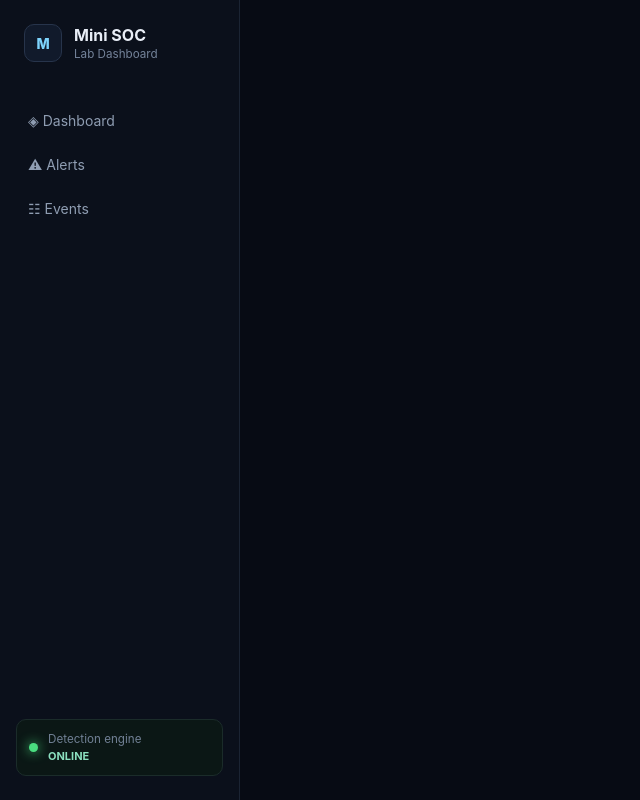
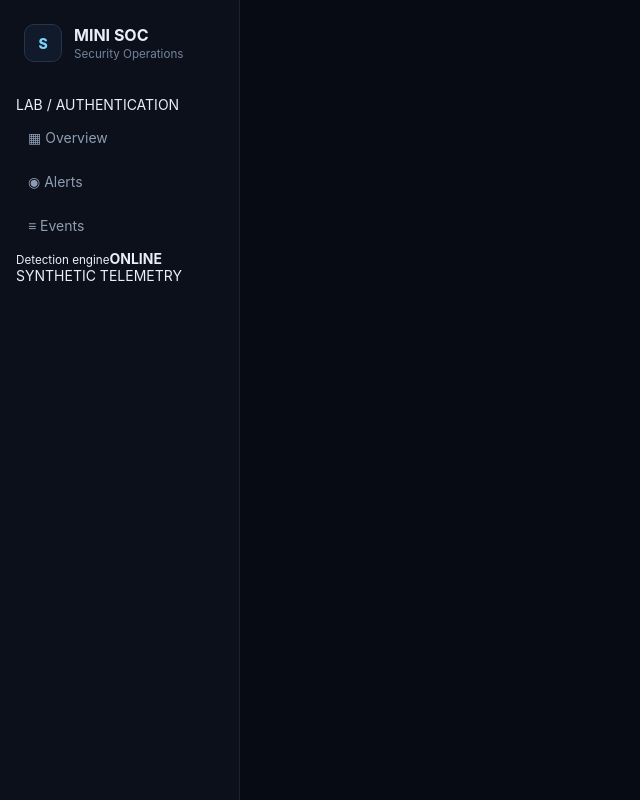
Before and after one commit to hotplug1n/mini-soc-lab, a Flask app: template templates/base.html in a window 1280 px wide. Shown: the whole page, without its empty margins (0-640 px from the left). Run offline with Flask 3, Linux system fonts and the light colour scheme; the template is opened without the code that fills it, so the values that code supplies are empty.

Commit message:
refactor: clean up SOC shell

```diff
--- a/templates/base.html
+++ b/templates/base.html
@@ -2,24 +2,33 @@
 <html lang="en">
 <head>
   <meta charset="utf-8">
-  <meta name="viewport" content="width=device-width,initial-scale=1">
-  <title>Mini SOC Lab</title>
+  <meta name="viewport" content="width=device-width, initial-scale=1">
+  <meta name="theme-color" content="#0b0f14">
+  <title>Mini SOC · Security Operations Center</title>
   <link rel="stylesheet" href="{{ url_for('static', filename='css/style.css') }}">
 </head>
 <body>
   <div class="app-shell">
     <aside class="sidebar">
-      <div class="brand"><span class="brand-mark">M</span><div><strong>Mini SOC</strong><small>Lab Dashboard</small></div></div>
+      <div class="brand">
+        <div class="brand-mark">S</div>
+        <div><strong>MINI SOC</strong><small>Security Operations</small></div>
+      </div>
+      <div class="workspace">LAB / AUTHENTICATION</div>
       <nav>
-        <a href="/" class="nav-item">◈ Dashboard</a>
-        <a href="/alerts" class="nav-item">⚠ Alerts</a>
-        <a href="/events" class="nav-item">☷ Events</a>
+        <a href="/" class="nav-item">▦ <span>Overview</span></a>
+        <a href="/alerts" class="nav-item">◉ <span>Alerts</span></a>
+        <a href="/events" class="nav-item">≡ <span>Events</span></a>
       </nav>
-      <div class="status-card"><span class="dot"></span><div><small>Detection engine</small><b>ONLINE</b></div></div>
+      <div class="sidebar-footer">
+        <div class="engine"><span class="pulse"></span><div><small>Detection engine</small><b>ONLINE</b></div></div>
+        <div class="sim-label">SYNTHETIC TELEMETRY</div>
+      </div>
     </aside>
-    <main class="main">
-      {% block content %}{% endblock %}
-    </main>
+    <main class="main">{% block content %}{% endblock %}</main>
   </div>
+  {% if request.endpoint == 'dashboard' %}
+  <script src="{{ url_for('static', filename='js/app.js') }}"></script>
+  {% endif %}
 </body>
 </html>
```
